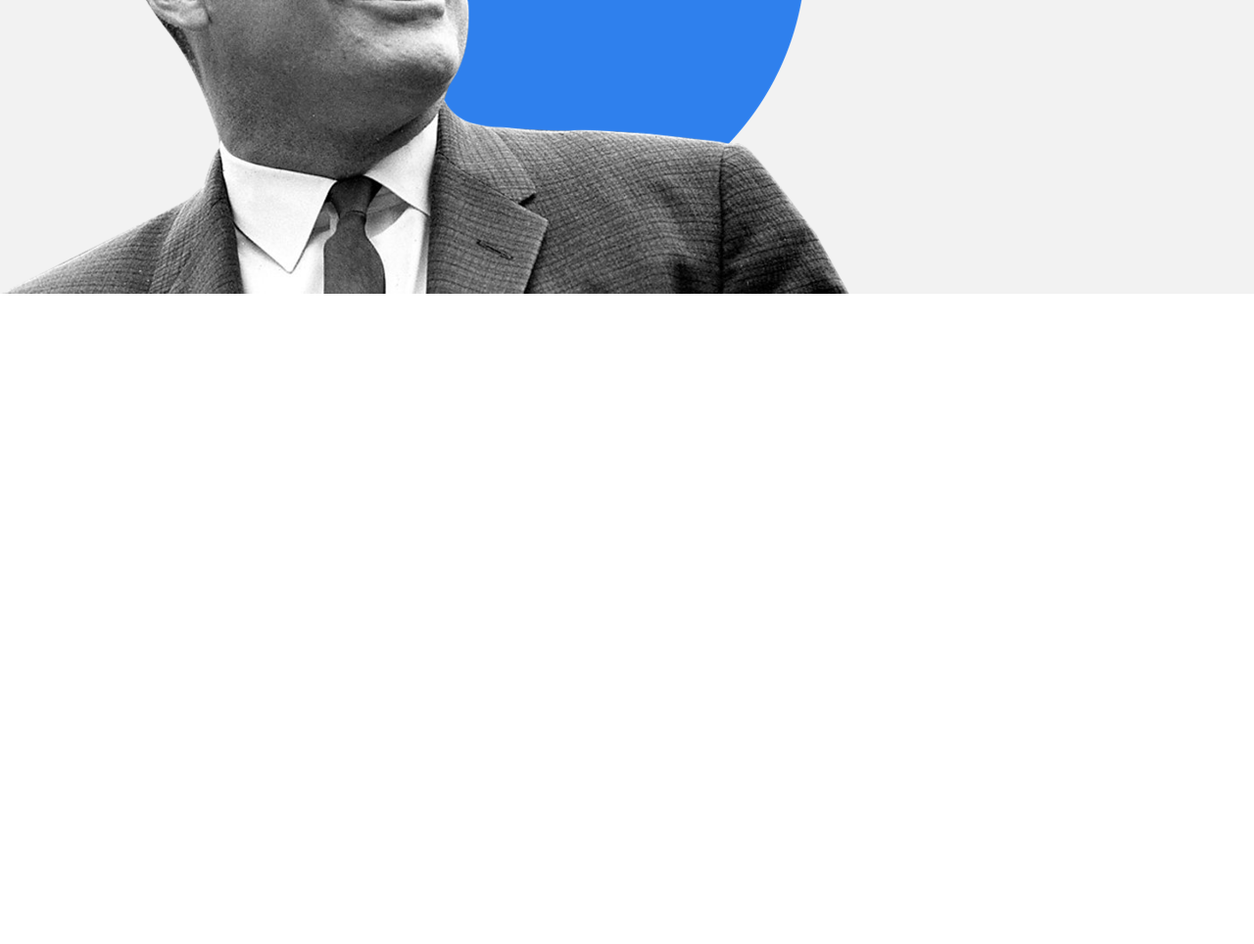
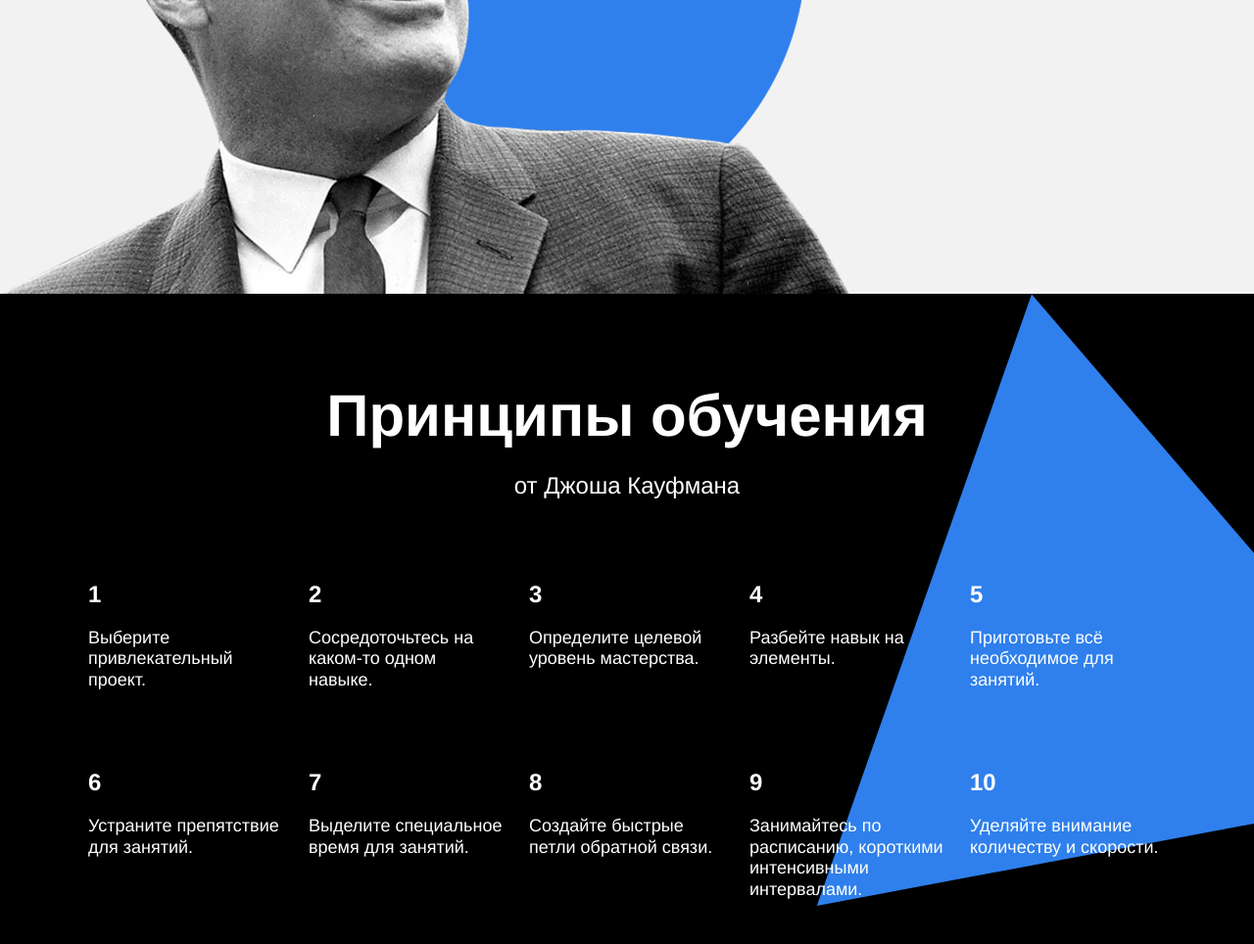
Before and after one commit to squaredbusinessman/how-to-learn, a plain HTML site: page index.html in a window 1280 px wide. Shown: the part 2597-3561 px from the top of the page at 98% size. Before the commit the page ends 2897 px from the top, so only its background shows below. Drawn offline with Linux system fonts and the light colour scheme.

Commit message:
Добавляет разметку и стилизацию для блока kaufman

```diff
--- a/index.html
+++ b/index.html
@@ -92,6 +92,51 @@
       </section>
 
       <section class="kaufman">
+        <h2 class="section-title section-title_theme_dark">Принципы обучения</h2>
+        <p class="section-subtitle section-subtitle_theme_dark">от Джоша Кауфмана</p>
+        <div class="table">
+          <div class="table__cell table__cell_theme_dark">
+            <h3 class="table__heading">1</h3>
+            <p class="table__text">Выберите привлекательный проект.</p>
+          </div>
+          <div class="table__cell table__cell_theme_dark">
+            <h3 class="table__heading">2</h3>
+            <p class="table__text">Сосредоточьтесь на каком-то одном навыке.</p>
+          </div>
+          <div class="table__cell table__cell_theme_dark">
+            <h3 class="table__heading">3</h3>
+            <p class="table__text">Определите целевой уровень мастерства.</p>
+          </div>
+          <div class="table__cell table__cell_theme_dark">
+            <h3 class="table__heading">4</h3>
+            <p class="table__text">Разбейте навык на элементы.</p>
+          </div>
+          <div class="table__cell table__cell_theme_dark">
+            <h3 class="table__heading">5</h3>
+            <p class="table__text">Приготовьте всё необходимое для занятий.</p>
+          </div>
+          <div class="table__cell table__cell_theme_dark">
+            <h3 class="table__heading">6</h3>
+            <p class="table__text">Устраните препятствие для занятий.</p>
+          </div>
+          <div class="table__cell table__cell_theme_dark">
+            <h3 class="table__heading">7</h3>
+            <p class="table__text">Выделите специальное время для занятий.</p>
+          </div>
+          <div class="table__cell table__cell_theme_dark">
+            <h3 class="table__heading">8</h3>
+            <p class="table__text">Создайте быстрые петли обратной связи.</p>
+          </div>
+          <div class="table__cell table__cell_theme_dark">
+            <h3 class="table__heading">9</h3>
+            <p class="table__text">Занимайтесь по расписанию, короткими интенсивными интервалами.</p>
+          </div>
+          <div class="table__cell table__cell_theme_dark">
+            <h3 class="table__heading">10</h3>
+            <p class="table__text">Уделяйте внимание количеству и скорости.</p>
+          </div>
+        </div>
+        <div class="kaufman__triangle"></div>
       </section>
     </main>
     <footer class="footer">
--- a/styles/style.css
+++ b/styles/style.css
@@ -240,10 +240,44 @@
   text-decoration: none;
 }
 
+/* стили блока kaufman*/
 /* и элемента с модификатором вида ключ-значение */
+.kaufman {
+  position: relative;
+  padding: 90px 0;
+  background-color: #000;
+
+  overflow: hidden;
+}
+
+.section-title_theme_dark {
+  color: #fff;
+}
+
+.section-subtitle_theme_dark {
+  color: #fff;
+}
+
 .table__cell_theme_dark {
   width: 200px;
   color: white;
   margin-right: 0;
   margin-top: 80px;
+
+  z-index: 10;
 }
+
+.kaufman__triangle {
+  width: 877px;
+  height: 877px;
+
+  position: absolute;
+  top: 0;
+  right: -210px;
+  z-index: 0;
+
+  background-image: url("../images/kaufman-triangle.svg");
+  background-size: contain;
+  background-position: center;
+  background-repeat: no-repeat;
+}
```
